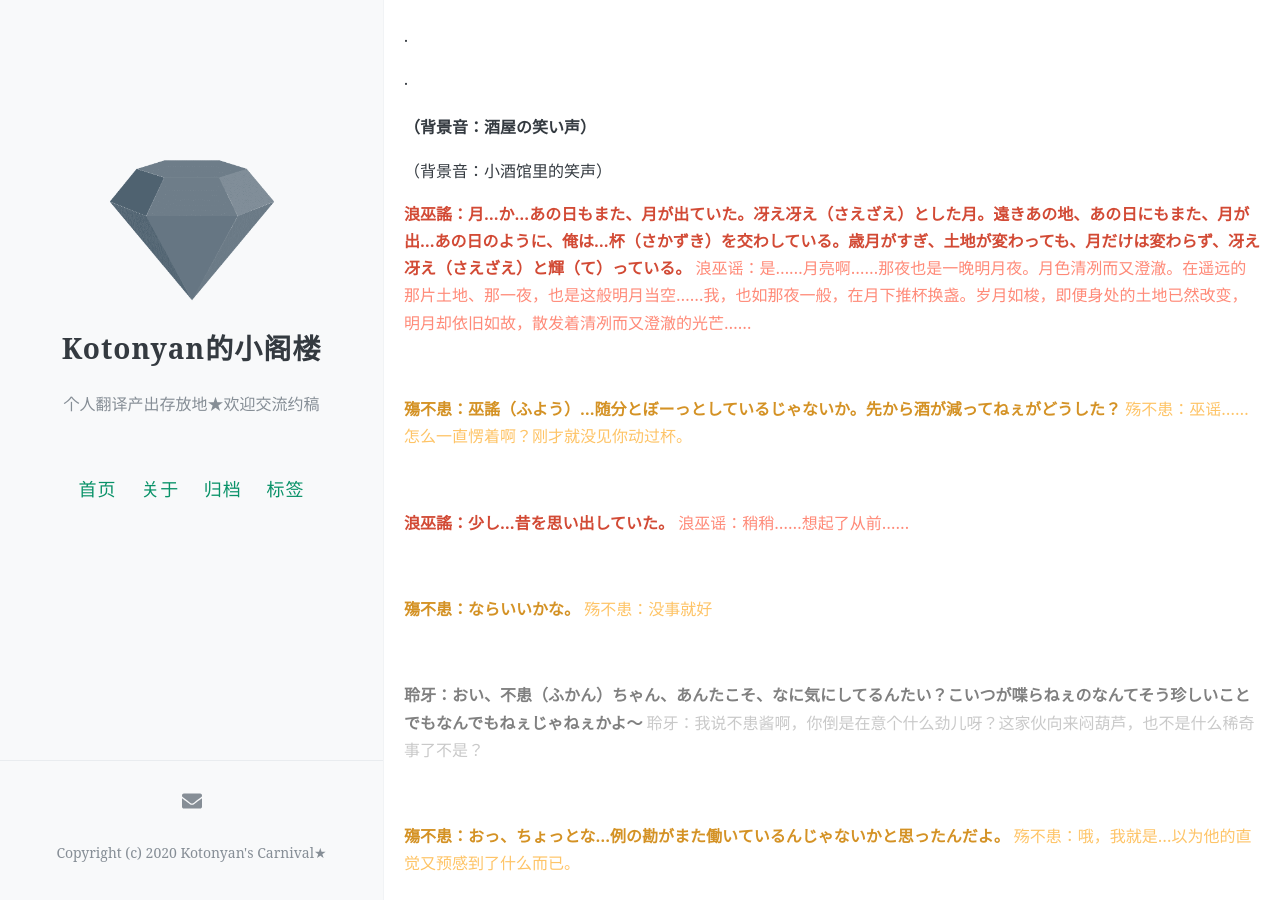
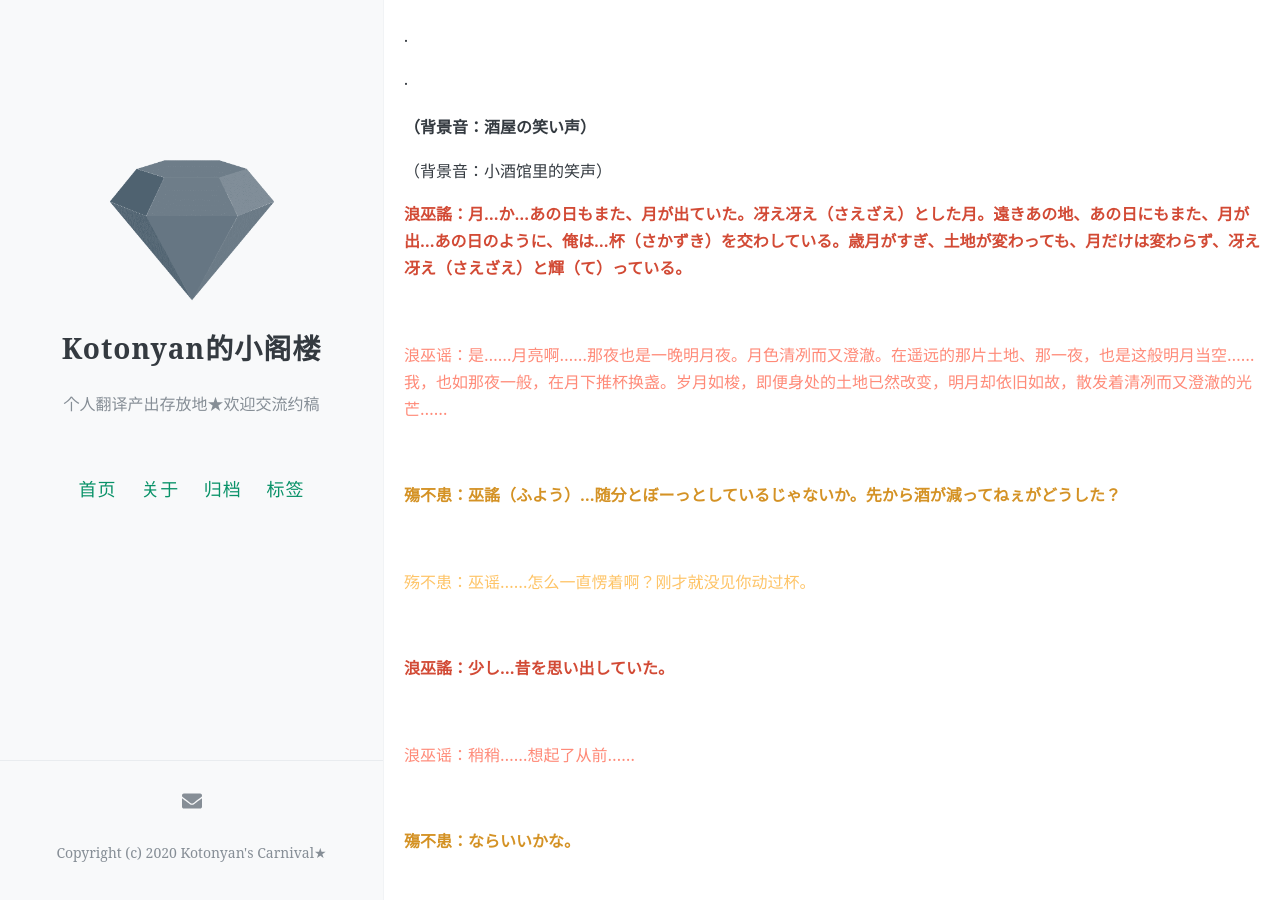
Before and after one commit to kotonyan/loft, a Jekyll site: the page built from _posts/2020-03-21-Translation-TBF-Movie-2-Special-drama-CD-audition-video.md, in a window 1280 px wide and 900 px high, scrolled down 354 px. Built offline with Jekyll 4.4.1, drawn with Linux system fonts in a browser that asks for light colours; comment, search, counter and statistics services are not loaded.

Commit message:
Update 2020-03-21-Translation-TBF-Movie-2-Special-drama-CD-audition-video.md

```diff
--- a/_posts/2020-03-21-Translation-TBF-Movie-2-Special-drama-CD-audition-video.md
+++ b/_posts/2020-03-21-Translation-TBF-Movie-2-Special-drama-CD-audition-video.md
@@ -25,20 +25,29 @@ comments: true
 （背景音：小酒馆里的笑声）
 
 <font color="#d24a35"><b>浪巫謠：月…か…あの日もまた、月が出ていた。冴え冴え（さえざえ）とした月。遠きあの地、あの日にもまた、月が出…あの日のように、俺は…杯（さかずき）を交わしている。歳月がすぎ、土地が変わっても、月だけは変わらず、冴え冴え（さえざえ）と輝（て）っている。</b></font>
-
-<font color="#ff8a78">浪巫谣：是……月亮啊……那夜也是一晚明月夜。月色清冽而又澄澈。在遥远的那片土地、那一夜，也是这般明月当空……我，也如那夜一般，在月下推杯换盏。岁月如梭，即便身处的土地已然改变，明月却依旧如故，散发着清冽而又澄澈的光芒……</font><br>
+<br>
+<font color="#ff8a78">浪巫谣：是……月亮啊……那夜也是一晚明月夜。月色清冽而又澄澈。在遥远的那片土地、那一夜，也是这般明月当空……我，也如那夜一般，在月下推杯换盏。岁月如梭，即便身处的土地已然改变，明月却依旧如故，散发着清冽而又澄澈的光芒……</font>
+<br>
 <font color="#d49225"><b>殤不患：巫謠（ふよう）…随分とぼーっとしているじゃないか。先から酒が減ってねぇがどうした？</b></font>
-
-<font color="#fec467">殇不患：巫谣……怎么一直愣着啊？刚才就没见你动过杯。</font><br>
+<br>
+<font color="#fec467">殇不患：巫谣……怎么一直愣着啊？刚才就没见你动过杯。</font>
+<br>
 <font color="#d24a35"><b>浪巫謠：少し…昔を思い出していた。</b></font>
-
-<font color="#ff8a78">浪巫谣：稍稍……想起了从前……</font><br>
+<br>
+<font color="#ff8a78">浪巫谣：稍稍……想起了从前……</font>
+<br>
 <font color="#d49225"><b>殤不患：ならいいかな。</b></font>
-<font color="#fec467">殇不患：没事就好</font><br>
+<br>
+<font color="#fec467">殇不患：没事就好</font>
+<br>
 <font color="#808080"><b>聆牙：おい、不患（ふかん）ちゃん、あんたこそ、なに気にしてるんたい？こいつが喋らねぇのなんてそう珍しいことでもなんでもねぇじゃねぇかよ〜</b></font>
-<font color="#c9c9c9">聆牙：我说不患酱啊，你倒是在意个什么劲儿呀？这家伙向来闷葫芦，也不是什么稀奇事了不是？</font><br>
+<br>
+<font color="#c9c9c9">聆牙：我说不患酱啊，你倒是在意个什么劲儿呀？这家伙向来闷葫芦，也不是什么稀奇事了不是？</font>
+<br>
 <font color="#d49225"><b>殤不患：おっ、ちょっとな…例の勘がまた働いているんじゃないかと思ったんだよ。</b></font>
-<font color="#fec467">殇不患：哦，我就是…以为他的直觉又预感到了什么而已。</font><br>
+<br>
+<font color="#fec467">殇不患：哦，我就是…以为他的直觉又预感到了什么而已。</font>
+<br>
 <font color="#d24a35"><b>浪巫謠：お前は悪だ、生かして置いては、殤（しょう）の為にならない。</b></font>
 <font color="#ff8a78">浪巫谣：你是恶人，容你活命只会对殇有害无益。</font><br>
 <font color="#1f9dc4"><b>凜雪鴉：おっと、まさかこの場で私を斬るとでもいうのか？酒の席での刃傷沙汰（にんじょうざた）はいささかいきがなさすぎるとは思わんかね？それに恩を着せる訳ではないが、「七殺天凌」の一件は私がいなければ解決しなかっただろう悪と見なされても構わぬが、活かしておけば、有用な必要悪党でも思って頂けぬものだろうか？</b></font>
```
